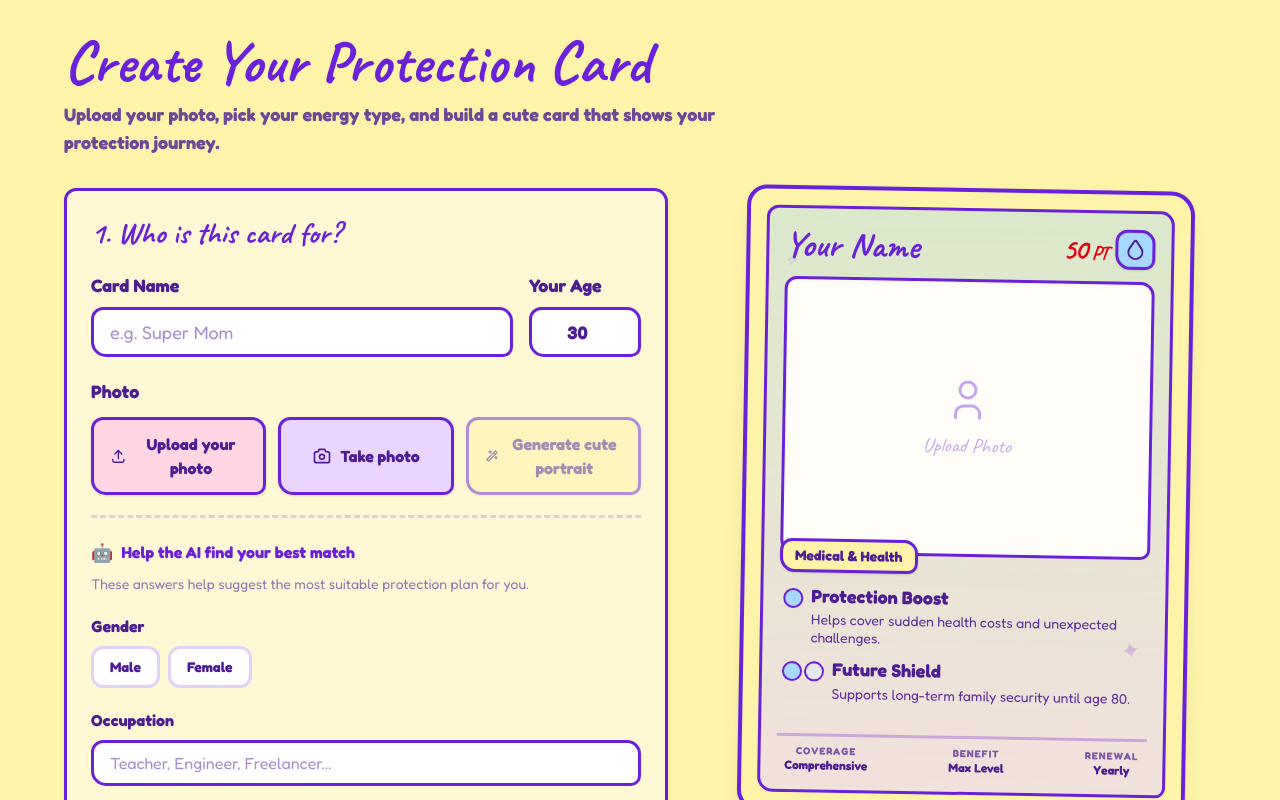
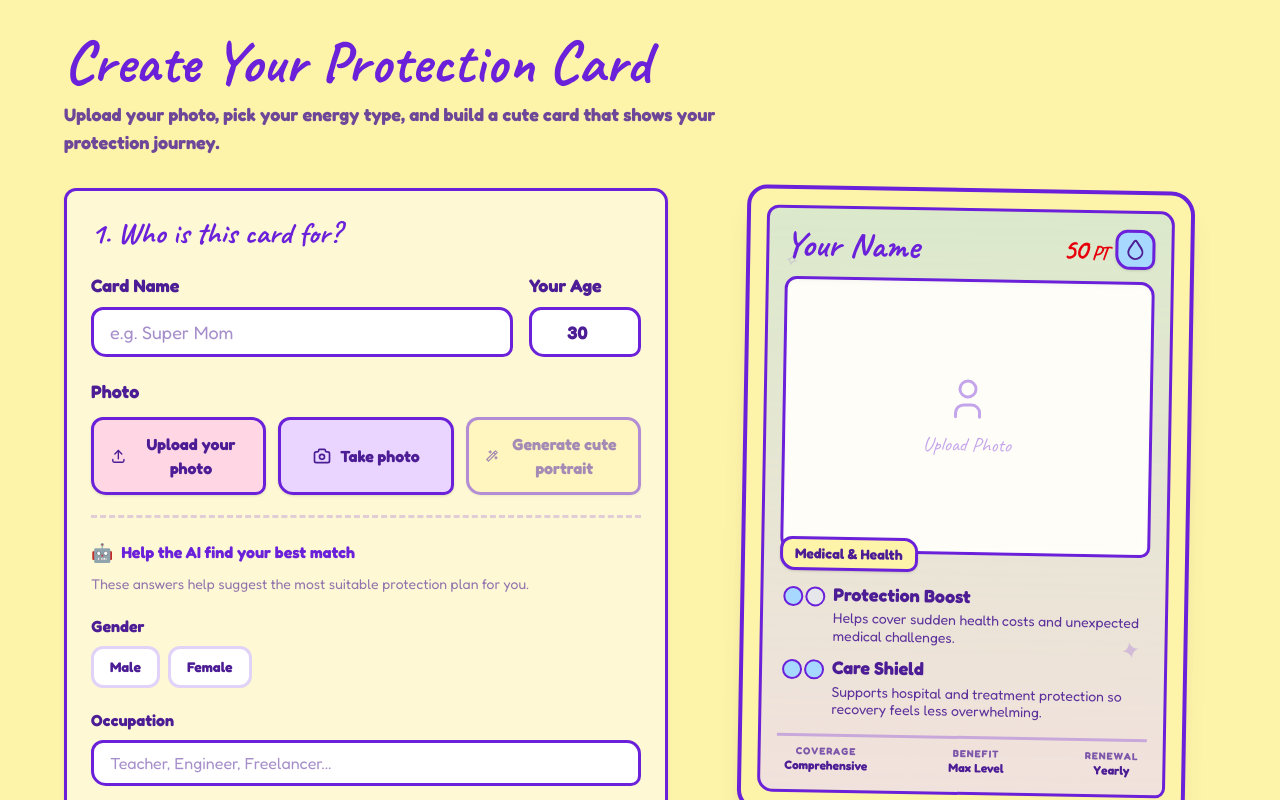
Before and after one commit to Anonymoust04/insurance_centre_repo, a Next.js app: page /create-card in a window 1280 px wide. Shown: the top 800 px of the page. Built offline with nearby package versions, Linux system fonts and the light colour scheme.

Commit message:
fix: update CardPreview abilities dynamically based on selected plan

```diff
--- a/src/components/card-builder/CardPreview.tsx
+++ b/src/components/card-builder/CardPreview.tsx
@@ -1,6 +1,7 @@
 import React, { useState } from 'react';
 import { CardData, EnergyType } from '@/types/card';
 import { IconFlame, IconDroplet, IconBolt, IconLeaf, IconEye, IconMountain, IconUser } from '@tabler/icons-react';
+import { planCards } from '@/data/plans';
 
 interface CardPreviewProps {
   data: CardData;
@@ -22,6 +23,8 @@ export function CardPreview({ data }: CardPreviewProps) {
   const { name, image, energyType, plan, currentAge, targetAge } = data;
   const energyConfig = getEnergyConfig(energyType);
   const [showTooltip, setShowTooltip] = useState(false);
+
+  const selectedPlanData = planCards.find(p => p.id === plan) || planCards[0];
 
   // Protection Time = years of coverage remaining
   const pt = Math.max(0, targetAge - currentAge);
@@ -93,24 +96,20 @@ export function CardPreview({ data }: CardPreviewProps) {
 
         {/* Abilities Area */}
         <div className="flex flex-col gap-3 flex-1 px-1">
-          <div className="flex items-start gap-2">
-            <div className={`w-5 h-5 rounded-full border-[2px] border-card-outline flex-shrink-0 mt-1 ${energyConfig.bgClass}`}></div>
-            <div>
-              <h3 className="font-bold text-lg leading-tight">Protection Boost</h3>
-              <p className="text-sm font-sans leading-tight mt-1 opacity-90">Helps cover sudden health costs and unexpected challenges.</p>
+          {selectedPlanData?.abilities.map((ability, idx) => (
+            <div key={idx} className="flex items-start gap-2">
+              <div className="flex gap-0.5 mt-1">
+                {Array.from({ length: idx + 1 }).map((_, i) => (
+                  <div key={i} className={`w-5 h-5 rounded-full border-[2px] border-card-outline flex-shrink-0 ${energyConfig.bgClass}`}></div>
+                ))}
+                {idx === 0 && <div className="w-5 h-5 rounded-full border-[2px] border-card-outline flex-shrink-0 bg-gray-200"></div>}
+              </div>
+              <div>
+                <h3 className="font-bold text-lg leading-tight">{ability.title}</h3>
+                <p className="text-sm font-sans leading-tight mt-1 opacity-90">{ability.text}</p>
+              </div>
             </div>
-          </div>
-
-          <div className="flex items-start gap-2">
-            <div className="flex gap-0.5 mt-1">
-              <div className={`w-5 h-5 rounded-full border-[2px] border-card-outline flex-shrink-0 ${energyConfig.bgClass}`}></div>
-              <div className="w-5 h-5 rounded-full border-[2px] border-card-outline flex-shrink-0 bg-gray-200"></div>
-            </div>
-            <div>
-              <h3 className="font-bold text-lg leading-tight">Future Shield</h3>
-              <p className="text-sm font-sans leading-tight mt-1 opacity-90">Supports long-term family security until age {targetAge}.</p>
-            </div>
-          </div>
+          ))}
         </div>
 
         {/* Bottom Metadata Bar */}
```
